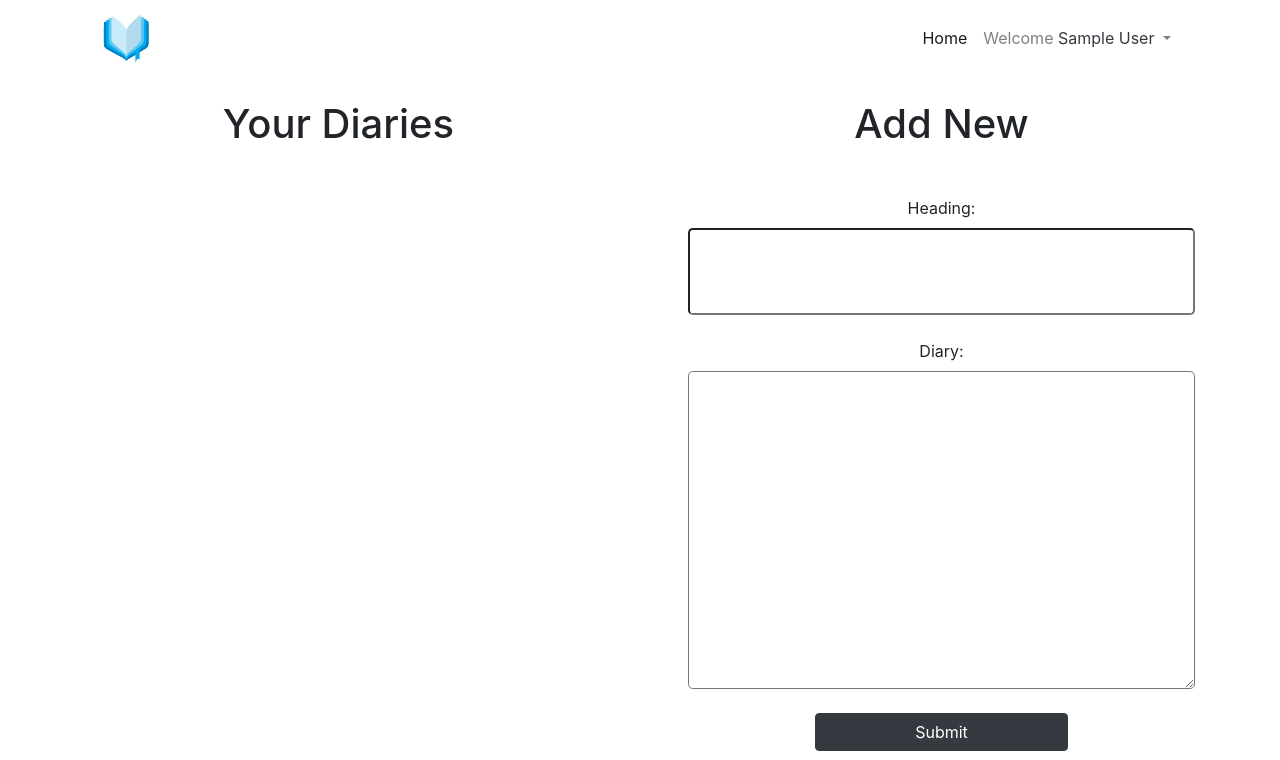
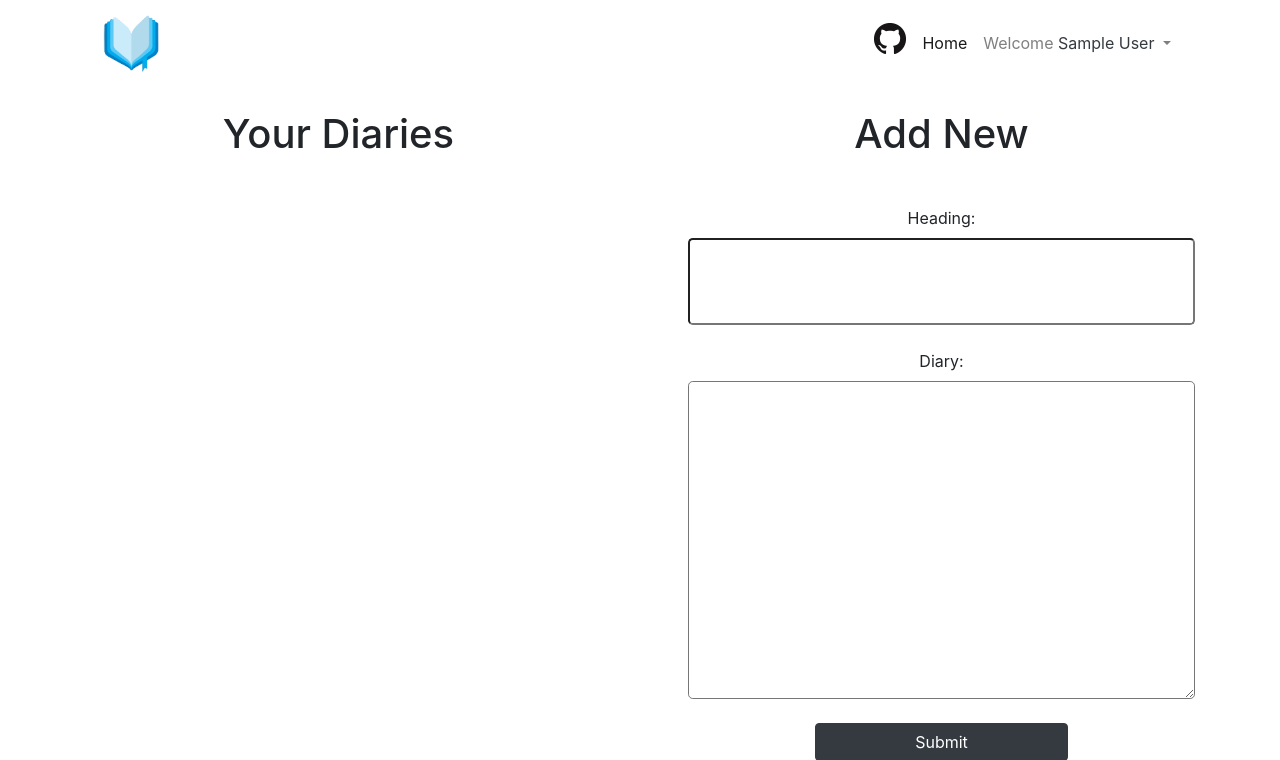
Before and after one commit to epsooraj/Diary, a Django app: page /diary/ in a window 1280 px wide. Shown: the top 760 px of the page. Run offline with Django 3.2, Linux system fonts and the light colour scheme; the visitor is signed in with stand-in values (Sample User, id 1); data that the repository does not hold is empty; some libraries are stand-ins or nearby versions.

Commit message:
Adding github link, patches on logo

```diff
--- a/templates/base.html
+++ b/templates/base.html
@@ -23,8 +23,8 @@
 
 		<nav class="navbar navbar-expand-lg navbar-light">
 			<a class="navbar-brand" href="#">
-				<img class="d-inline-block align-center" src={% static "images/logo/diary.png" %} alt="logo" width="50"
-					height="50" loading="lazy">
+				<img class="d-inline-block align-center" src={% static "images/logo/diary.png" %} alt="logo" width="60"
+					height="60" loading="lazy">
 			</a>
 			<button class="navbar-toggler" type="button" data-toggle="collapse" data-target="#navbarSupportedContent"
 				aria-controls="navbarSupportedContent" aria-expanded="false" aria-label="Toggle navigation">
@@ -33,6 +33,11 @@
 
 			<div class="collapse navbar-collapse" id="navbarSupportedContent">
 				<ul class="navbar-nav ml-auto">
+					<li class="mx-2">
+						<a href="https://github.com/epsooraj/Diary" target="_blank">
+							<img src={% static "images/icons/github/GitHub-Mark-32px.png"%} alt="github">
+						</a>
+					</li>
 					{% if user.is_authenticated %}
 					<li class="nav-item active">
 						<a class="nav-link" href="/diary/">Home <span class="sr-only">(current)</span></a>
```
Also changed, not shown: static/images/icons/github/GitHub-Mark-120px-plus.png (added), static/images/icons/github/GitHub-Mark-32px.png (added), static/images/icons/github/GitHub-Mark-64px.png (added), static/images/icons/github/GitHub-Mark-Light-120px-plus.png (added), static/images/icons/github/GitHub-Mark-Light-32px.png (added), static/images/icons/github/GitHub-Mark-Light-64px.png (added).
